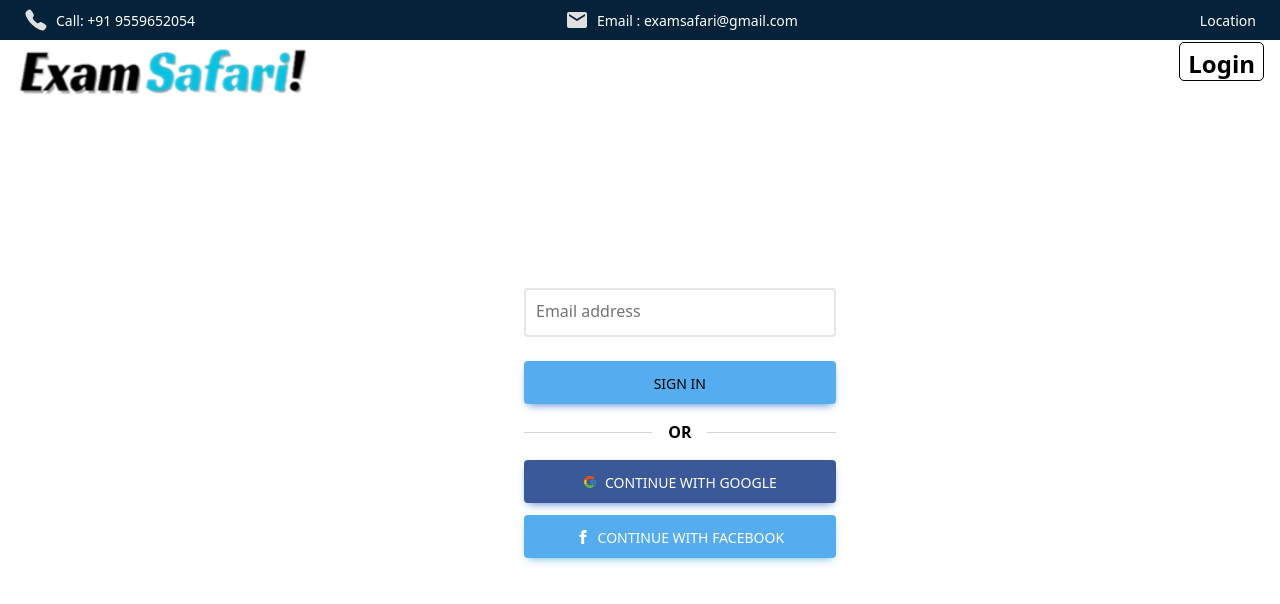
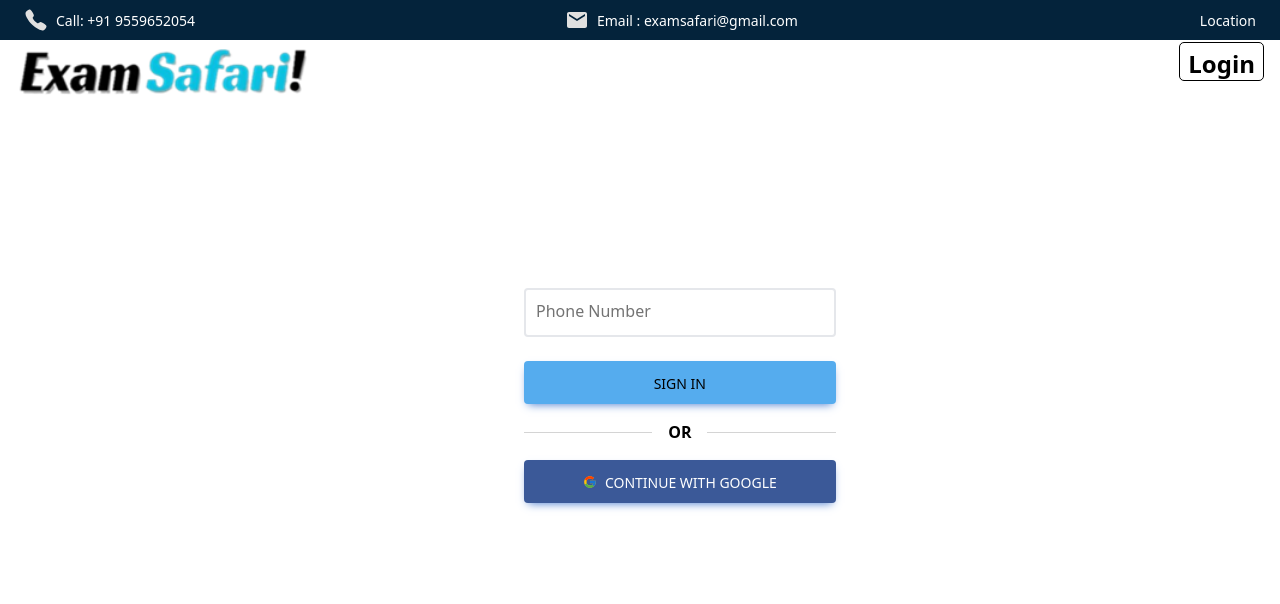
Before and after one commit to arpan-kumar-saini/examsafari, a React (Vite) app: page /login in a window 1280 px wide. Shown: the top 604 px of the page. Built offline with nearby package versions, Linux system fonts and the light colour scheme; some icons are missing.

Commit message:
third commit

```diff
--- a/src/pages/login/Login.tsx
+++ b/src/pages/login/Login.tsx
@@ -16,14 +16,14 @@ function Login() {
 
                 <div className="relative mb-6" data-te-input-wrapper-init>
                   <input
-                    type="text"
+                    type="number"
                     className="peer block min-h-[auto] w-full border-2 rounded  bg-transparent px-3 py-[0.32rem] leading-[2.15] outline-none transition-all duration-200 ease-linear focus:placeholder:opacity-100 data-[te-input-state-active]:placeholder:opacity-100 motion-reduce:transition-none dark:text-neutral-200 dark:placeholder:text-neutral-200 [&:not([data-te-input-placeholder-active])]:placeholder:opacity-0"
                     id="exampleFormControlInput3"
-                    placeholder="Email address" />
+                    placeholder="Phone Number" />
                   <label
 
                     className="pointer-events-none  absolute left-3 top-0 mb-0 max-w-[90%] origin-[0_0] truncate pt-[0.37rem] leading-[2.15] text-neutral-500 transition-all duration-200 ease-out peer-focus:-translate-y-[1.15rem] peer-focus:scale-[0.8] peer-focus:text-primary peer-data-[te-input-state-active]:-translate-y-[1.15rem] peer-data-[te-input-state-active]:scale-[0.8] motion-reduce:transition-none dark:text-neutral-200 dark:peer-focus:text-primary"
-                    >Email address
+                    >Phone Number
                   </label>
                 </div>
 
@@ -62,24 +62,7 @@ function Login() {
 
                   Continue with Google
                 </a>
-                <a
-                  className="mb-3 flex w-full items-center justify-center bg-[#55acee] rounded bg-info px-7 pb-2.5 pt-3 text-center text-sm font-medium uppercase leading-normal text-white shadow-[0_4px_9px_-4px_#54b4d3] transition duration-150 ease-in-out hover:bg-info-600 hover:shadow-[0_8px_9px_-4px_rgba(84,180,211,0.3),0_4px_18px_0_rgba(84,180,211,0.2)] focus:bg-info-600 focus:shadow-[0_8px_9px_-4px_rgba(84,180,211,0.3),0_4px_18px_0_rgba(84,180,211,0.2)] focus:outline-none focus:ring-0 active:bg-info-700 active:shadow-[0_8px_9px_-4px_rgba(84,180,211,0.3),0_4px_18px_0_rgba(84,180,211,0.2)] dark:shadow-[0_4px_9px_-4px_rgba(84,180,211,0.5)] dark:hover:shadow-[0_8px_9px_-4px_rgba(84,180,211,0.2),0_4px_18px_0_rgba(84,180,211,0.1)] dark:focus:shadow-[0_8px_9px_-4px_rgba(84,180,211,0.2),0_4px_18px_0_rgba(84,180,211,0.1)] dark:active:shadow-[0_8px_9px_-4px_rgba(84,180,211,0.2),0_4px_18px_0_rgba(84,180,211,0.1)]"
 
-                  href="#!"
-                  role="button"
-                  data-te-ripple-init
-                  data-te-ripple-color="light">
-
-                  <svg
-                    xmlns="http://www.w3.org/2000/svg"
-                    className="mr-2 h-3.5 w-3.5"
-                    fill="currentColor"
-                    viewBox="0 0 24 24">
-                    <path
-                      d="M9 8h-3v4h3v12h5v-12h3.642l.358-4h-4v-1.667c0-.955.192-1.333 1.115-1.333h2.885v-5h-3.808c-3.596 0-5.192 1.583-5.192 4.615v3.385z" />
-                  </svg>
-                  Continue with Facebook
-                </a>
               </form>
             </div>
           </div>
```
